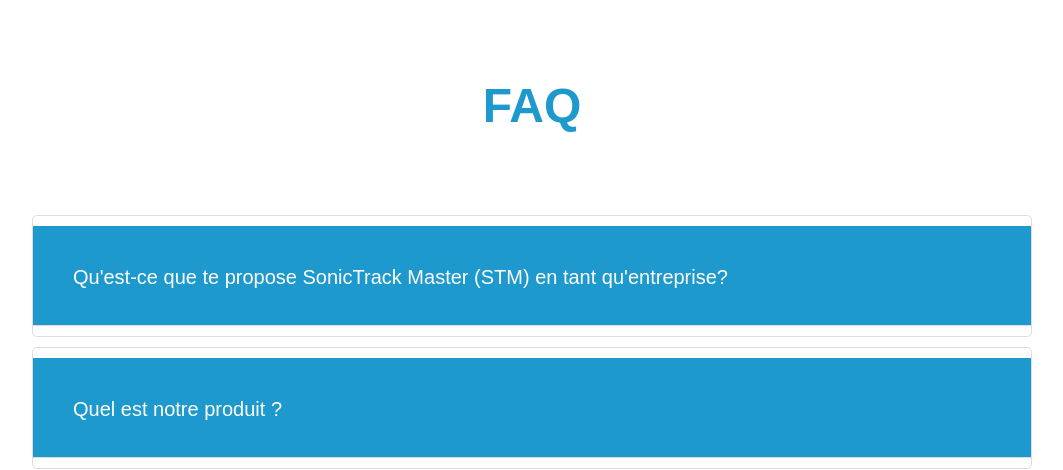
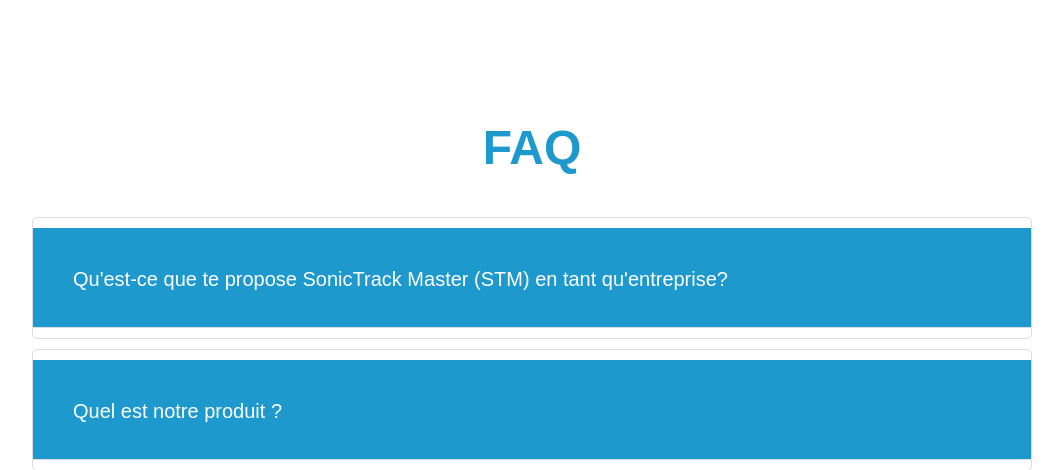
Before and after one commit to jesuisantoine/APP-groupe-3C, a PHP site: page /FAQ.html in a window 1280 px wide; the page is wider, and only the part inside the window is pictured. Shown: the part 70-540 px from the top of that part, without its empty margins (116-1179 px from the left). Run offline with PHP 8.4, Linux system fonts and the light colour scheme.

Commit message:
Update Stylesheet.css

```diff
--- a/APP-G3B-2023/public_html/Stylesheet.css
+++ b/APP-G3B-2023/public_html/Stylesheet.css
@@ -716,8 +716,8 @@
     font-size: 24px;
     color: #1d99ce; /* Couleur du titre */
     font-weight: bold;
-    margin-bottom: 20px; /* Espace sous le titre */
-    padding-bottom: 30px;
+    padding-bottom: 10px;
+    padding-top: 10px;
 }
 
 .question {
```
